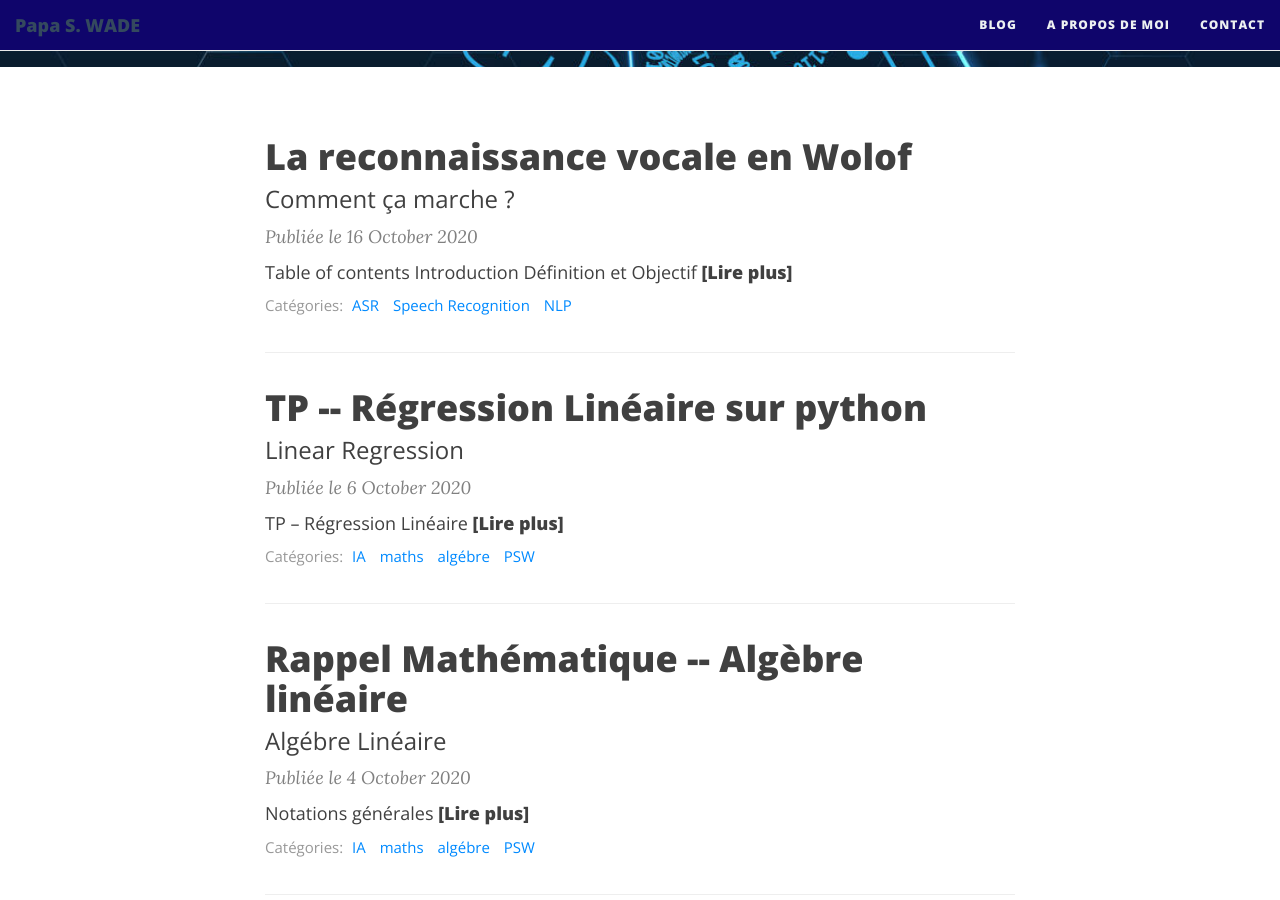
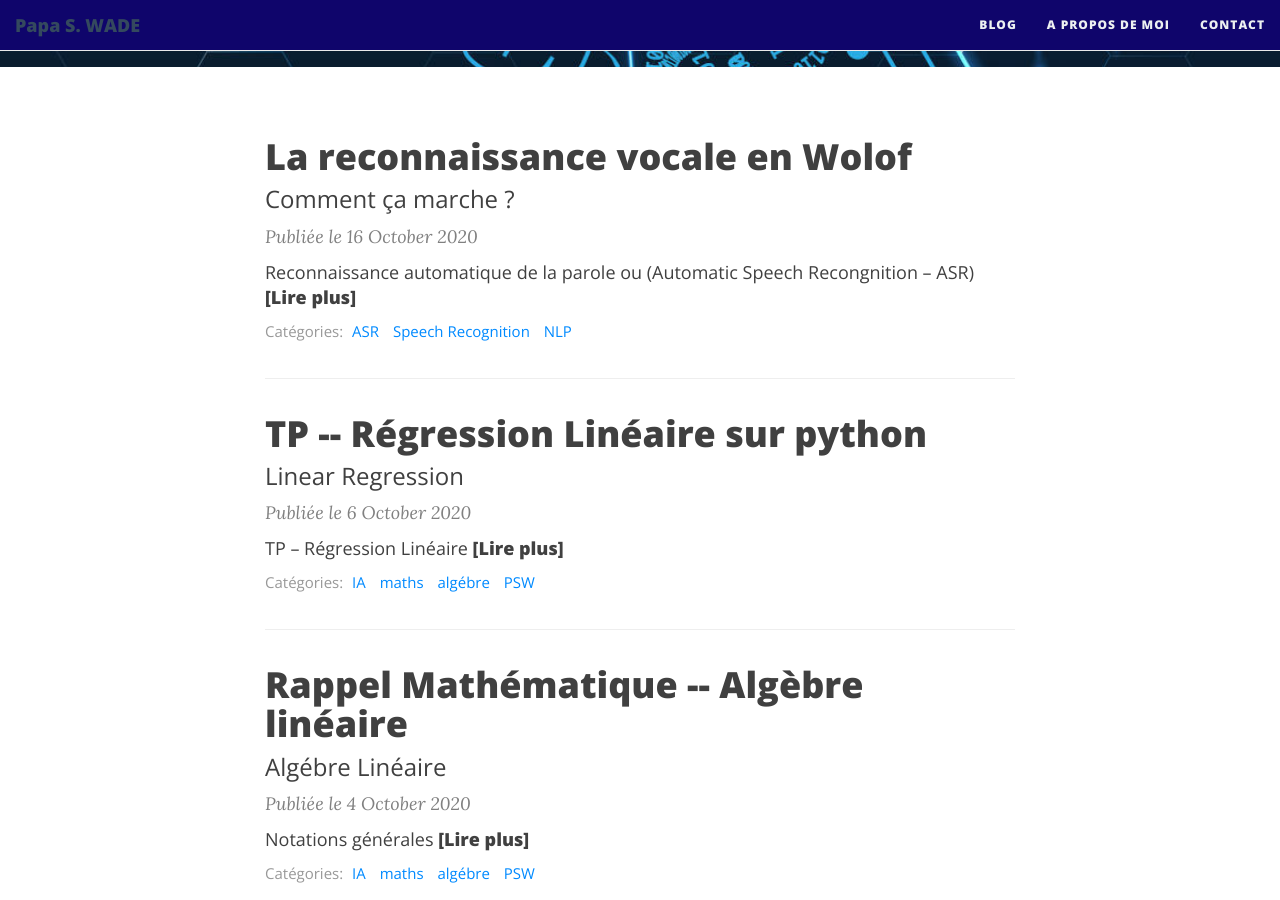
Before and after one commit to papasega/papasega.github.io, a Jekyll site: the page built from index.html, in a window 1280 px wide and 900 px high, scrolled down 476 px. Built offline with Jekyll 4.4.1, drawn with Linux system fonts in a browser that asks for light colours; nearby versions of some CDN libraries; the list of posts is cut into pages by our own code.

Commit message:
Update 2020-10-16-ASR_Wolof.md

```diff
--- a/_posts/2020-10-16-ASR_Wolof.md
+++ b/_posts/2020-10-16-ASR_Wolof.md
@@ -9,15 +9,11 @@ comments: true
 ---
 
 
-Table of contents
-=================
-<!--ts-->
-   * [Introduction](#introduction)
-   * [Définition et Objectif](#definition-et-objectif)
-<!--te-->
 
-Système de reconnaissance automatique de la parole (Automatic Speech Recongnition -- ASR)
+Reconnaissance automatique de la parole ou (Automatic Speech Recongnition -- ASR)
 ==============
+
+
 
 Introduction
 ============
```
